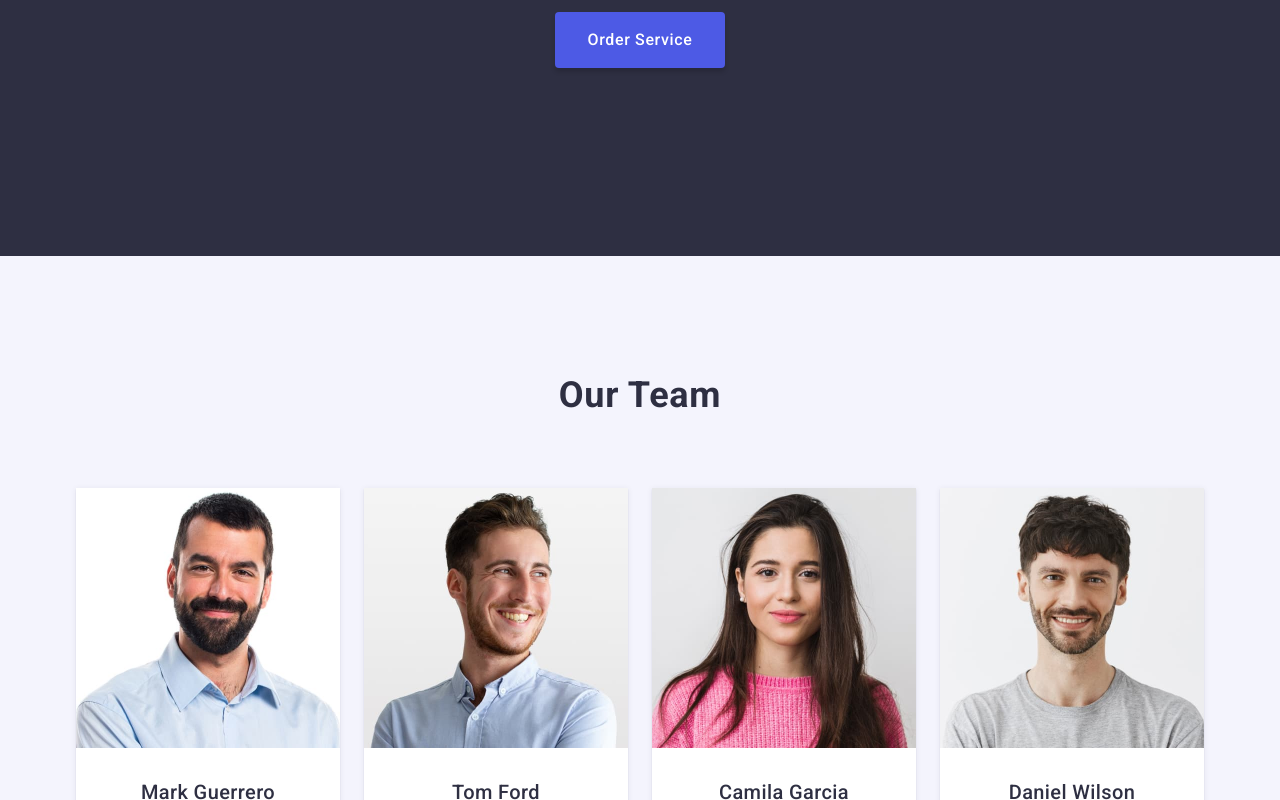
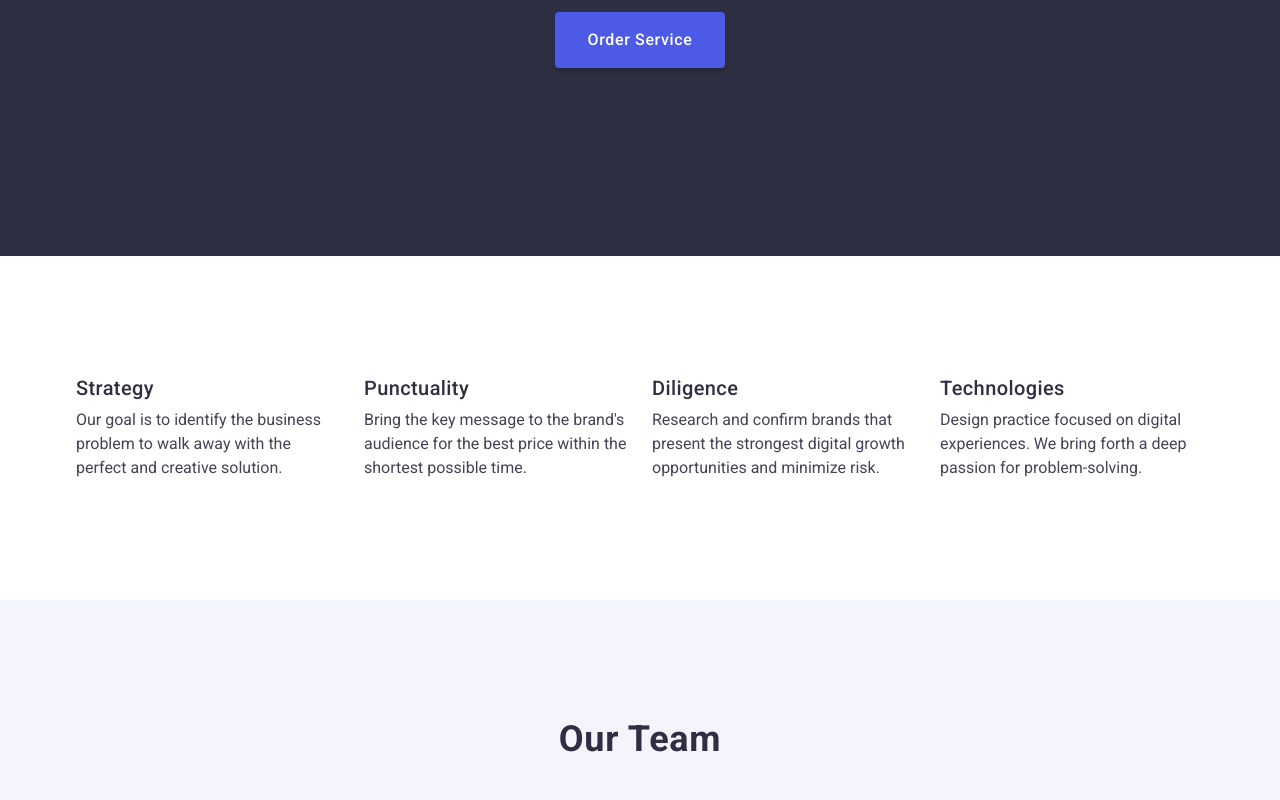
Before and after one commit to Nickolay1990/goit-markup-hw-03, a plain HTML site: page index.html in a window 1280 px wide. Shown: the part 417-1217 px from the top of the page. Drawn offline with nearby package versions, Linux system fonts and the light colour scheme.

Commit message:
third edits

```diff
--- a/index.html
+++ b/index.html
@@ -82,9 +82,9 @@
 
             <!-- Advantages -->
 
-            <section class="visually-hidden">
+            <section class="section-padding">
                 <div class="container">
-                    <h2 class="advantages-container-title">Advantages</h2>
+                    <h2 class="visually-hidden">Advantages</h2>
                     <ul class="advantages-container-list">
                         <li class="advantages-container-list-item">
                             <h3 class="advantages-container-list-item-title">Strategy</h3>
```
